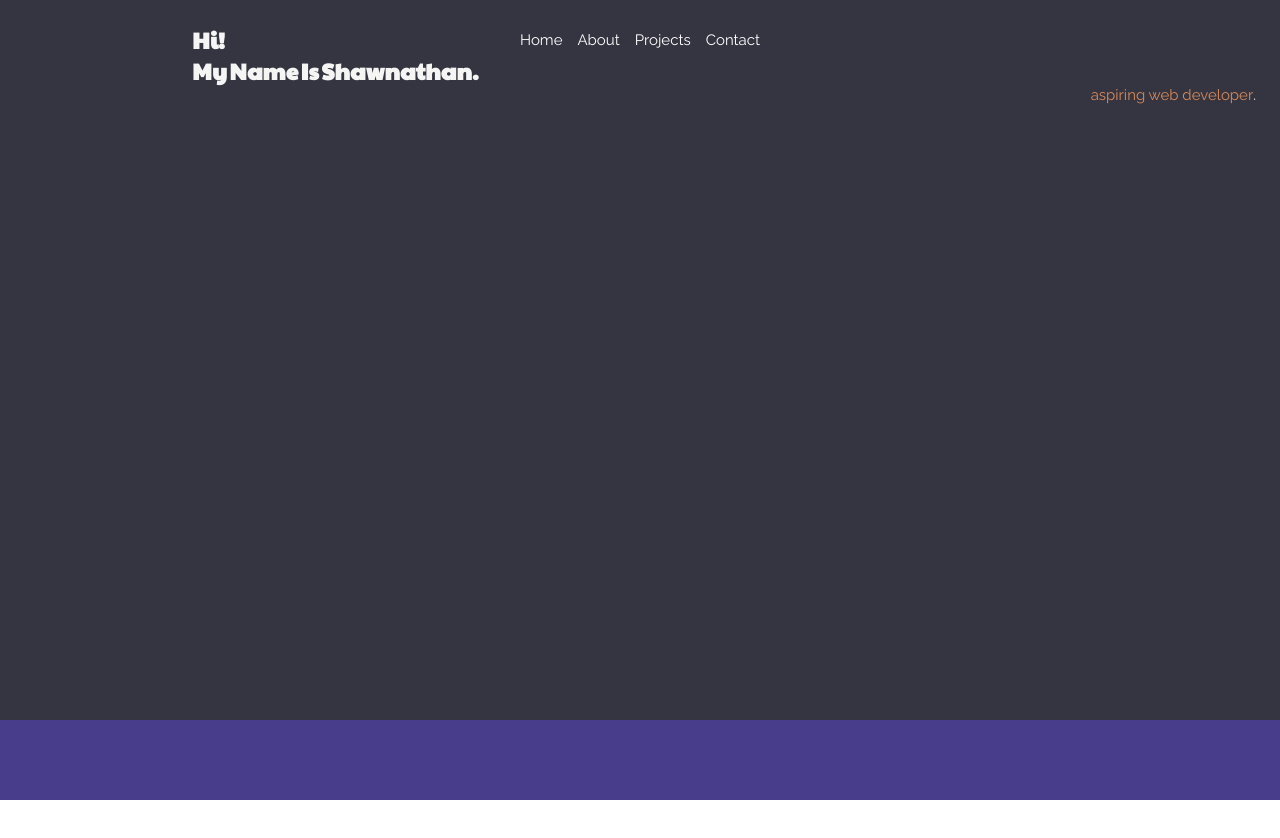
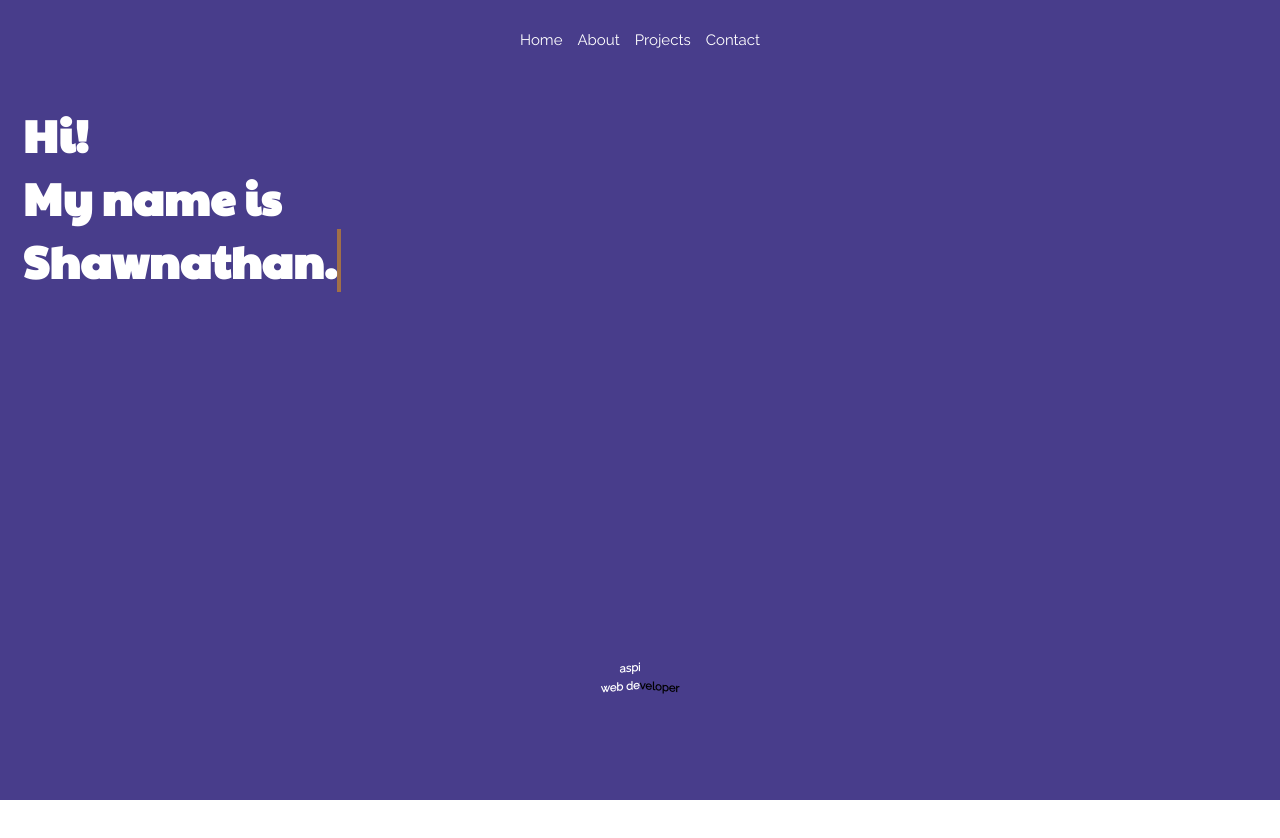
Before and after one commit to smccourtb/portfolio, a React (Create React App) app: page / in a window 1280 px wide. Shown: the top 838 px of the page. Built offline with nearby package versions, Linux system fonts and the light colour scheme.

Commit message:
restyle home page

```diff
--- a/src/components/Greeting.jsx
+++ b/src/components/Greeting.jsx
@@ -2,36 +2,8 @@ import styled, { keyframes } from "styled-components/macro";
 import { Letter } from "./Letter";
 import { useState } from "react";
 import { Typing } from "./Typing";
-import { Container } from "../styles/shared-styles";
-
-const slide = keyframes`
-  0% {
-    transform: translateX(-150%);
-  }
-  50% {
-    transform: translateX(0%);
-  }
-  55% {
-    letter-spacing: -.25em;
-  }
-  65% {
-    letter-spacing: unset;
-    transform: translateX(0px)
-
-  }
-  90% {
-    letter-spacing: unset;
-    transform: translateX(0px)
-  }
-  95% {
-    transform: translateX(-30px)
-  }
-`;
-const grow = keyframes`
-  85% {
-    transform: translateY(-.67em) scale(300%);
-  }
-`;
+import ThreeDEffect from "./ThreeDEffect";
+import { css } from "styled-components";
 
 const Pronounce = keyframes`
   from {
@@ -43,102 +15,163 @@ const Pronounce = keyframes`
 `;
 
 const drawnPronounce = keyframes`
-  from {
-    opacity: 0;
-  }
-  to {
+
+  100% {
+    transform: scale(1);
     opacity: 100%;
+
   }
 `;
 
-const OpeningHeader = styled.h1`
+const OpeningHeader = styled.div`
   font-family: "Paytone One", serif;
-  font-size: 1.5em;
-  align-self: flex-start;
+  font-size: 3em;
+  width: 100%;
+  height: 90%;
+  display: flex;
+  flex-direction: column;
+  align-items: flex-start;
+  padding: 0.5em;
+  font-weight: bold;
+  gap: 1em;
+  //transition: ease-out 0.6s;
 `;
 
 const Pronunciation = styled.div`
   font-family: ${({ drawn }) => (drawn ? "Rock Salt" : "inherit")};
-  animation: ${Pronounce} 0.7s ease-in-out;
+  animation: ${Pronounce} 0.7s ease-out;
   animation-delay: ${({ delay }) => delay};
   opacity: ${({ drawn }) => drawn && "35%"};
 `;
-
+const Splay = keyframes`
+  100% {
+    opacity: 5%;
+    font-size: 3em;
+  }
+`;
 const DrawnPronunciation = styled.div`
   font-family: "Rock Salt", serif;
-  animation: ${drawnPronounce} 0.7s ease-in-out;
+  animation: ${({ different }) =>
+    different
+      ? css`
+          ${Splay} .7s 12.5s cubic-bezier(0.26, -0.95, 1, -0.54) forwards
+        `
+      : css`
+          ${drawnPronounce} 0.7s cubic-bezier(1, -0.09, 0.79, 0.98) forwards
+        `};
   animation-delay: ${({ delay }) => delay};
   opacity: 0;
+  position: relative;
+  //left: -200%;
+  transform: scale(10);
 `;
 
-const JobTitle = styled.p`
-  font-family: "Raleway", sans-serif;
-  color: ${(props) => props.theme.colors.darkAccent};
-  animation: ${slide} 2s 6s ease-in-out;
-  text-align: right;
-  flex-grow: 1;
+const FadeOut = keyframes`
+  100% {
+    opacity: 0;
+  }
 `;
 
-const Period = styled.span`
-  animation: ${grow} 0.3s 1.7s ease-in-out;
-  height: 100%;
+const HandWritingContainer = styled.div`
+  font-size: 1em;
+  opacity: 5%;
+  display: flex;
+  flex-direction: column;
+  line-height: 1.25em;
+  width: 100%;
+  position: absolute;
+  left: 0;
+  top: 40%;
+  padding: 0.5em;
+  animation: ${FadeOut} 1s 12s forwards cubic-bezier(0.26, -0.95, 1, -0.54);
 `;
 
 export const Greeting = () => {
   const [state, setState] = useState(false);
-  const introLetters = (text) =>
+  const [movement, setMovement] = useState([]);
+  const introLetters = (text, delayTime) =>
     text.split("").map((letter, idx) => <Letter key={idx} letter={letter} />);
 
   return (
-    <Container
-      primary
-      column
-      fullPage
-      center
-      style={{ width: "100%", paddingLeft: "15%" }}
-      id={"greeting"}
+    <div
+      className={"icon"}
+      onTouchMove={(e) =>
+        setMovement((prev) => [e.touches[0].clientX, e.touches[0].clientY])
+      }
+      onMouseMove={(e) => setMovement((prev) => [e.clientX, e.clientY])}
     >
+      <DrawnPronunciation
+        style={{
+          position: "absolute",
+          top: "0",
+          left: "0",
+          right: "0",
+          bottom: "93%",
+          opacity: "0%",
+          fontSize: ".1em",
+        }}
+        delay={"12.4s"}
+        different
+      >
+        S
+      </DrawnPronunciation>
       <OpeningHeader>
-        {introLetters("Hi!")}
-        <br />
         <div
           style={{
+            zIndex: "1",
+            width: "100%",
             display: "flex",
-            width: "100%",
-            gap: ".1em",
-            fontFamily: "inherit",
+            flexDirection: "column",
+            alignItems: "flex-start",
           }}
         >
-          <div style={{ fontFamily: "inherit" }}>{introLetters("My")}</div>
-          <div style={{ fontFamily: "inherit" }}>{introLetters("Name")}</div>
-          <div style={{ fontFamily: "inherit" }}>{introLetters("Is")}</div>
+          <div>{introLetters("Hi!")}</div>
+          <div style={{ display: "flex", gap: ".2em" }}>
+            <div>{introLetters("My")}</div>
+            <div>{introLetters("name")}</div>
+            <div>{introLetters("is")}</div>
+          </div>
 
-          <div style={{ display: "flex", fontFamily: "inherit" }}>
+          <div
+            style={{
+              display: "flex",
+              // fontSize: ".9em",
+              alignSelf: "flex-start",
+            }}
+          >
             {state ? (
-              <>
-                <Pronunciation delay={"5s"}>
+              <div style={{ display: "flex" }}>
+                <Pronunciation delay={".1s"}>
                   {introLetters("Shaw")}
                 </Pronunciation>
-                <Pronunciation delay={"6s"}>{introLetters("na")}</Pronunciation>
-                <Pronunciation delay={"7s"}>
+                <Pronunciation delay={"1.1s"}>
+                  {introLetters("na")}
+                </Pronunciation>
+                <Pronunciation delay={"2.1s"}>
                   {introLetters("than.")}
                 </Pronunciation>
-              </>
+              </div>
             ) : (
               <Typing setState={setState} />
             )}
           </div>
         </div>
+
+        <HandWritingContainer>
+          <DrawnPronunciation
+            style={{ alignSelf: "flex-start" }}
+            delay={"8.4s"}
+          >
+            Shaw
+          </DrawnPronunciation>
+          <DrawnPronunciation delay={"9.4s"}>nuh</DrawnPronunciation>
+          <DrawnPronunciation style={{ alignSelf: "flex-end" }} delay={"10.4s"}>
+            then
+          </DrawnPronunciation>
+        </HandWritingContainer>
+
+        <ThreeDEffect move={movement} />
       </OpeningHeader>
-      <div style={{ width: "100%", display: "flex", position: "relative" }}>
-        <JobTitle>aspiring web developer</JobTitle>
-        <Period>.</Period>
-      </div>
-      <div style={{ fontSize: "2em", paddingTop: "2em" }}>
-        <DrawnPronunciation delay={"9s"}>Shaw</DrawnPronunciation>
-        <DrawnPronunciation delay={"10s"}>nuh</DrawnPronunciation>
-        <DrawnPronunciation delay={"11s"}>then</DrawnPronunciation>
-      </div>
-    </Container>
+    </div>
   );
 };
--- a/src/components/Letter.jsx
+++ b/src/components/Letter.jsx
@@ -1,5 +1,6 @@
 import styled, { keyframes, css } from "styled-components/macro";
-import { useState } from "react";
+import { createRef, useEffect, useState } from "react";
+import ReactDOM from "react-dom";
 
 const squash = keyframes`
   10% {
@@ -17,8 +18,7 @@ const squash = keyframes`
 `;
 
 const GreetingLetter = styled.span`
-  font-family: inherit;
-
+  font-family: "Paytone One", serif;
   display: inline-block;
   color: ${({ playIntro, theme: { colors } }) => playIntro && colors.mainBrand};
   animation: ${({ playIntro }) =>
@@ -34,7 +34,7 @@ export const Letter = ({ letter }) => {
   return (
     <GreetingLetter
       playIntro={hovered}
-      onMouseEnter={() => setHovered(true)}
+      onMouseEnter={(e) => setHovered(true)}
       onAnimationEnd={(e) => setHovered(false)}
     >
       {letter}
--- a/src/components/Typing.jsx
+++ b/src/components/Typing.jsx
@@ -57,7 +57,7 @@ const TypedOut = styled.div`
   width: 0;
   z-index: 1;
   animation: ${TypingEffect} 1s 1s steps(5, end) forwards,
-    ${blink} 0.8s infinite, ${byeCaret} 100000s 2.4s;
+    ${blink} 0.8s infinite, ${byeCaret} 0.2s 2.4s forwards;
 `;
 
 const FinishType = styled.div`
@@ -66,36 +66,46 @@ const FinishType = styled.div`
   border-right: 0.1em solid orange;
   width: 0;
   animation: ${byeCaret} 2.4s, ${complete} 0.2s 4s forwards,
-    ${blink} 0.8s infinite, ${byeCaret} 10000s 5s;
+    ${blink} 0.8s infinite, ${byeCaret} 0.2s 6.3s forwards;
 `;
 
 const AutoComplete = styled.div`
   font-family: inherit;
   opacity: 0;
   width: 0;
-  animation: ${showText} 1.65s 2.4s 1;
+  animation: ${showText} 6.3s 2.5s;
   z-index: -2;
 `;
 
 const Container = styled.div`
   font-family: inherit;
-  display: inline-block;
+  //display: inline-block;
 `;
 
 export const Typing = ({ setState }) => {
   return (
-    <>
+    <div
+      style={{
+        fontFamily: "Paytone One",
+        display: "flex",
+        alignItems: "center",
+      }}
+    >
       <Container>
         <TypedOut>Shawn</TypedOut>
       </Container>
       <Container>
-        <AutoComplete onAnimationEnd={(e) => setState(true)}>
+        <AutoComplete
+          onAnimationEnd={(e) => {
+            setState(true);
+          }}
+        >
           athan.
         </AutoComplete>
       </Container>
       <Container>
         <FinishType>athan.</FinishType>
       </Container>
-    </>
+    </div>
   );
 };
```
